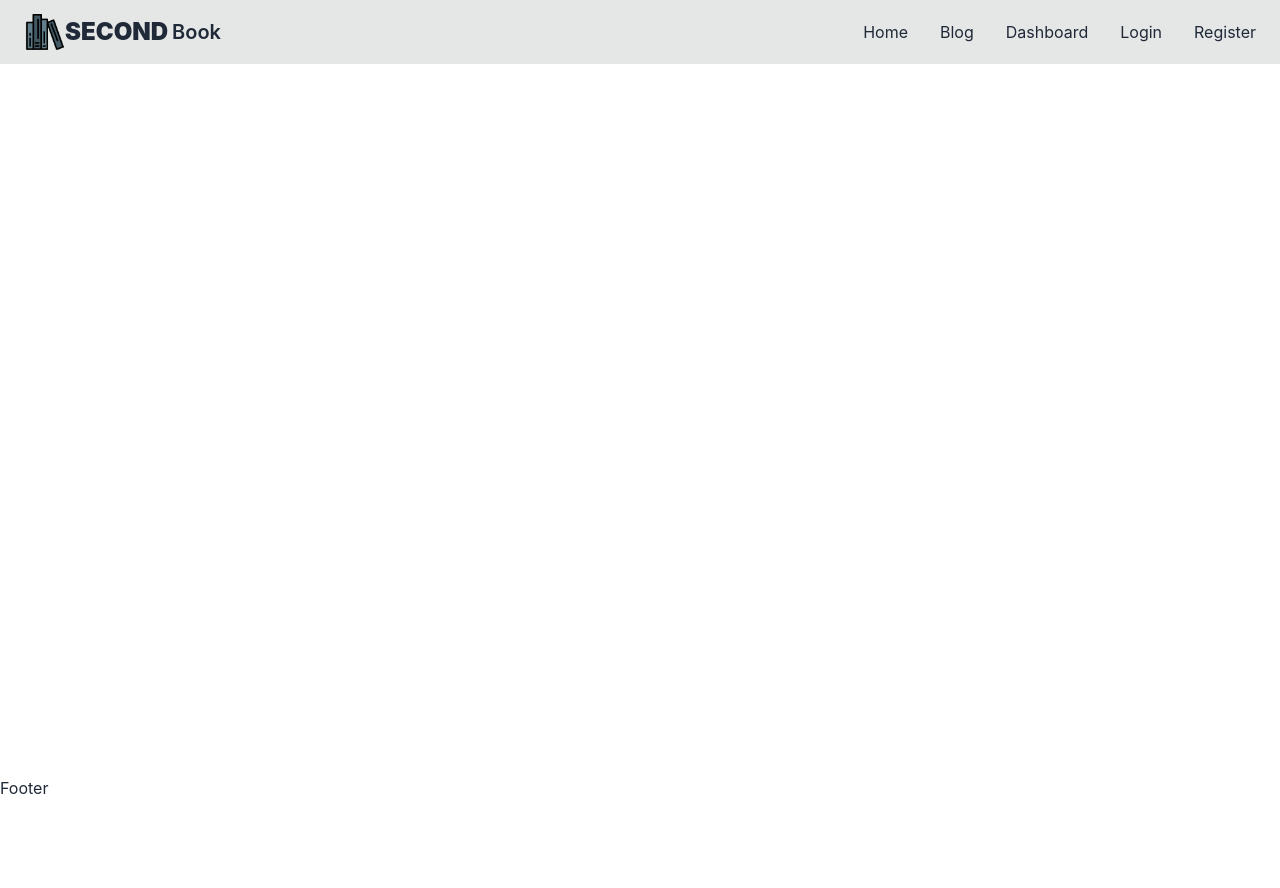
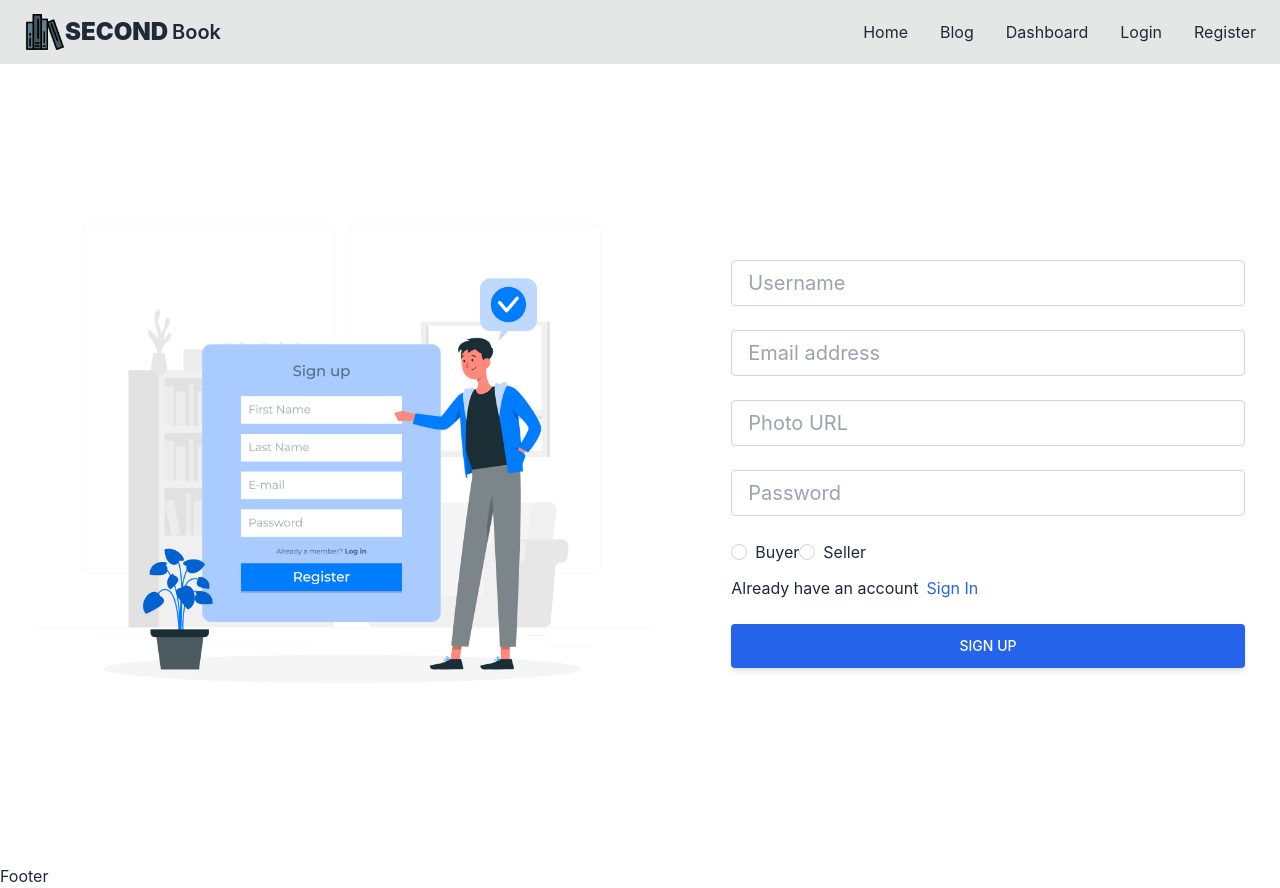
Before and after one commit to HasanC14/Second-Book, a React (Create React App) app: page /Register in a window 1280 px wide. Before the commit the page ends 800 px from the top, so only its background shows below. Built offline with nearby package versions, Linux system fonts and the light colour scheme; no server answers; what tw-elements would draw is missing.

Commit message:
Faq and Register page added

```diff
--- a/src/Pages/Categories/Categories.js
+++ b/src/Pages/Categories/Categories.js
@@ -17,7 +17,7 @@ const Categories = () => {
         Find <span className="font-black">BOOKS</span> from your favorite
         <span className="font-black ml-2">GENRES</span>
       </p>
-      <div className="cards grid grid-cols-1 md:grid-cols-2 lg:grid-cols-3 gap-4 m-10 md:m-0">
+      <div className="cards grid grid-cols-1 md:grid-cols-2 lg:grid-cols-3 gap-4 m-10 md:m-24 md:mt-0 lg:m-0">
         {categories.map((category) => (
           <div className="card w-96 h-96 bg-base-200 shadow-xl image-full">
             <figure>
--- /dev/null
+++ b/src/Pages/Faq/Faq.js
@@ -0,0 +1,60 @@
+import React from "react";
+
+const Faq = () => {
+  return (
+    <div>
+      <section className="md:text-2xl text-lg ">
+        <div className="container flex flex-col justify-center p-4 mx-auto md:p-8">
+          <h2 className="mb-12 md:text-4xl text-2xl font-bold leading-none text-center sm:text-5xl">
+            Frequently Asked Questions
+          </h2>
+          <div className="flex flex-col divide-y sm:px-8 lg:px-12 xl:px-32 divide-gray-700">
+            <details>
+              <summary className="py-2 outline-none cursor-pointer focus:underline">
+                When can I sell my book?
+              </summary>
+              <div className="px-4 pb-4">
+                <p>
+                  Textbooks are available for buyback during finals week and the
+                  first week classes of every semester. Dates are subject to
+                  change. Call +8801839934433 for current buy back status.
+                </p>
+              </div>
+            </details>
+            <details>
+              <summary className="py-2 outline-none cursor-pointer focus:underline">
+                Can I have the books shipped to me?
+              </summary>
+              <div className="px-4 pb-4">
+                <p>
+                  Yes - choose "USPS 1-3 Day Delivery" during the checkout
+                  process. Shipping costs $10.00 for the first item, and $2.00
+                  for each additional item. Shipping takes about 1-4 business
+                  days. We are not able to send USPS tracking numbers, but you
+                  can log into your account on our website to check your order
+                  status.
+                </p>
+              </div>
+            </details>
+            <details>
+              <summary className="py-2 outline-none cursor-pointer focus:underline">
+                When will my order be ready?
+              </summary>
+              <div className="px-4 pb-4 space-y-2">
+                <p>
+                  You will know your order is ready for pickup after you receive
+                  your second email, showing "Ready for Pickup". Bring your
+                  photo ID and web order confirmation number to the pickup
+                  counter. Most orders are processed in 24 business hours
+                  (Monday-Friday only).
+                </p>
+              </div>
+            </details>
+          </div>
+        </div>
+      </section>
+    </div>
+  );
+};
+
+export default Faq;
--- a/src/Pages/Home/Home.js
+++ b/src/Pages/Home/Home.js
@@ -1,5 +1,6 @@
 import React from "react";
 import Categories from "../Categories/Categories";
+import Faq from "../Faq/Faq";
 import Hero from "../Hero/Hero";
 
 const Home = () => {
@@ -7,6 +8,7 @@ const Home = () => {
     <div>
       <Hero></Hero>
       <Categories></Categories>
+      <Faq></Faq>
     </div>
   );
 };
--- a/src/Pages/Login/Login.js
+++ b/src/Pages/Login/Login.js
@@ -84,12 +84,13 @@ const Login = () => {
                   />
                 </div>
 
-                <div class="flex justify-between items-center mb-6">
+                <div class="mb-6">
+                  Don't have an account,
                   <Link
-                    href="#!"
-                    class="text-blue-600 hover:text-blue-700 focus:text-blue-700 active:text-blue-800 duration-200 transition ease-in-out"
+                    to="/Register"
+                    class="text-blue-600 hover:text-blue-700 focus:text-blue-700 active:text-blue-800 ml-3"
                   >
-                    Forgot password?
+                    Sign Up
                   </Link>
                 </div>
 
--- a/src/Pages/Register/Register.js
+++ b/src/Pages/Register/Register.js
@@ -1,7 +1,147 @@
-import React from "react";
+import React, { useContext, useState } from "react";
+import { Link, useNavigate } from "react-router-dom";
+import swal from "sweetalert";
+import { AuthContext } from "../../Context/AuthProvider";
+import RegisterImg from "../../Image/Register.jpg";
+const Register = () => {
+  const { Register, UpdateUser } = useContext(AuthContext);
+  const [error, setError] = useState();
+  const navigate = useNavigate();
 
-const Register = () => {
-  return <div></div>;
+  const HandleForm = (event) => {
+    event.preventDefault();
+    const form = event.target;
+    const Username = form.username.value;
+    const photoURL = form.photoURL.value;
+    const email = form.email.value;
+    const password = form.password.value;
+    const role = form.role.value;
+    const user = {
+      Username,
+      email,
+      role,
+    };
+    console.log(user);
+
+    Register(email, password)
+      .then(() => {
+        swal({
+          icon: "success",
+          title: "Successfully Registered",
+          button: "OK",
+        });
+        form.reset();
+        setError("");
+        navigate("/");
+        const profile = { displayName: Username, photoURL: photoURL };
+        UpdateUser(profile)
+          .then(() => {})
+          .catch((error) => {
+            setError(error.message);
+          });
+      })
+      .catch((error) => {
+        setError(error.message);
+      });
+  };
+  return (
+    <div className="max-w-screen-xl mx-auto">
+      <section class="h-screen">
+        <div class="container px-6 py-12 h-full">
+          <div class="flex justify-center items-center flex-wrap h-full g-6 text-gray-800">
+            <div class="md:w-8/12 lg:w-6/12 mb-12 md:mb-0">
+              <img src={RegisterImg} class="w-full" alt="Phone_image" />
+            </div>
+            <div class="md:w-8/12 lg:w-5/12 lg:ml-20">
+              <form onSubmit={HandleForm}>
+                <div class="mb-6">
+                  <input
+                    type="text"
+                    class="form-control block w-full px-4 py-2 text-xl font-normal text-gray-700 bg-white bg-clip-padding border border-solid border-gray-300 rounded transition ease-in-out m-0 focus:text-gray-700 focus:bg-white focus:border-blue-600 focus:outline-none"
+                    placeholder="Username"
+                    name="username"
+                  />
+                </div>
+                <div class="mb-6">
+                  <input
+                    type="text"
+                    class="form-control block w-full px-4 py-2 text-xl font-normal text-gray-700 bg-white bg-clip-padding border border-solid border-gray-300 rounded transition ease-in-out m-0 focus:text-gray-700 focus:bg-white focus:border-blue-600 focus:outline-none"
+                    placeholder="Email address"
+                    name="email"
+                  />
+                </div>
+                <div class="mb-6">
+                  <input
+                    type="text"
+                    class="form-control block w-full px-4 py-2 text-xl font-normal text-gray-700 bg-white bg-clip-padding border border-solid border-gray-300 rounded transition ease-in-out m-0 focus:text-gray-700 focus:bg-white focus:border-blue-600 focus:outline-none"
+                    placeholder="Photo URL"
+                    name="photoURL"
+                  />
+                </div>
+                <div class="mb-6">
+                  <input
+                    type="password"
+                    class="form-control block w-full px-4 py-2 text-xl font-normal text-gray-700 bg-white bg-clip-padding border border-solid border-gray-300 rounded transition ease-in-out m-0 focus:text-gray-700 focus:bg-white focus:border-blue-600 focus:outline-none"
+                    placeholder="Password"
+                    name="password"
+                  />
+                </div>
+                <div class="flex justify-start mb-3">
+                  <div class="form-check form-check-inline">
+                    <input
+                      class="form-check-input appearance-none rounded-full h-4 w-4 border border-gray-300 bg-white checked:bg-blue-600 checked:border-blue-600 focus:outline-none transition duration-200 mt-1 align-top bg-no-repeat bg-center bg-contain float-left mr-2 cursor-pointer"
+                      type="radio"
+                      name="role"
+                      id="inlineRadio1"
+                      value="buyer"
+                    />
+                    <label
+                      class="form-check-label inline-block text-gray-800"
+                      for="inlineRadio10"
+                    >
+                      Buyer
+                    </label>
+                  </div>
+                  <div class="form-check form-check-inline">
+                    <input
+                      class=" form-check-input appearance-none rounded-full h-4 w-4 border border-gray-300 bg-white checked:bg-blue-600 checked:border-blue-600 focus:outline-none transition duration-200 mt-1 align-top bg-no-repeat bg-center bg-contain float-left mr-2 cursor-pointer"
+                      type="radio"
+                      name="role"
+                      id="inlineRadio2"
+                      value="seller"
+                    />
+                    <label
+                      class="form-check-label inline-block text-gray-800"
+                      for="inlineRadio20"
+                    >
+                      Seller
+                    </label>
+                  </div>
+                </div>
+                <div class="mb-6">
+                  Already have an account
+                  <Link
+                    to="/Login"
+                    class="text-blue-600 hover:text-blue-700 focus:text-blue-700 active:text-blue-800 ml-2"
+                  >
+                    Sign In
+                  </Link>
+                </div>
+
+                <button
+                  type="submit"
+                  class="inline-block px-7 py-3 bg-blue-600 text-white font-medium text-sm  uppercase rounded shadow-md hover:bg-blue-700 hover:shadow-lg focus:bg-blue-700 focus:shadow-lg focus:outline-none focus:ring-0 active:bg-blue-800 active:shadow-lg w-full"
+                >
+                  Sign Up
+                </button>
+                <p className="text-red-600 text-center text-xl">{error}</p>
+              </form>
+            </div>
+          </div>
+        </div>
+      </section>
+    </div>
+  );
 };
 
 export default Register;
```
Also changed, not shown: src/Image/Register.jpg (added).
